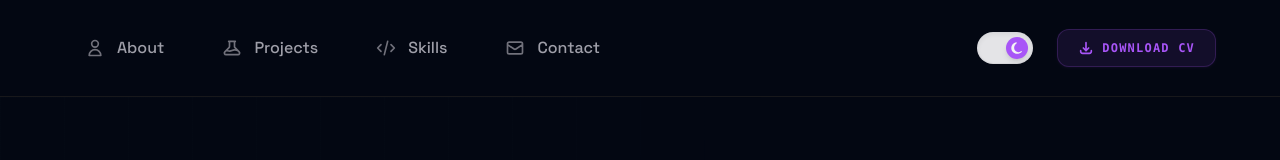
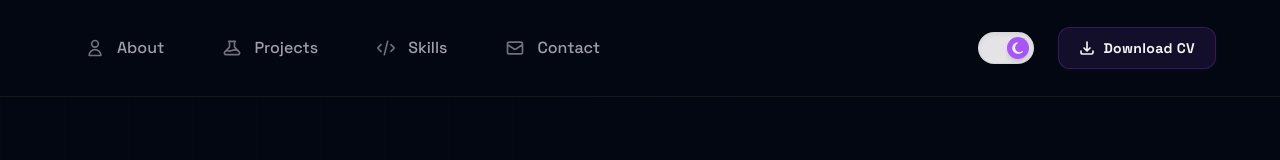
Before and after one commit to S-OLUCode/My-new-Portfolio, a React (Vite) app: page / in a window 1280 px wide. Shown: the top 160 px of the page. Built offline with nearby package versions, Linux system fonts and the light colour scheme.

Commit message:
integrated my cv

```diff
--- a/src/components/Nav.tsx
+++ b/src/components/Nav.tsx
@@ -102,8 +102,8 @@ export function Nav() {
           >
             <div
               className={`h-5.5 w-5.5 rounded-full flex items-center justify-center transition-all duration-300 shadow-md ${isDarkMode
-                  ? 'translate-x-6 bg-[var(--PortfolioPurple)] text-[var(--PortfoliohWhite)] shadow-[0_0_10px_rgba(147,51,234,0.6)]'
-                  : 'translate-x-0 bg-white text-[var(--PortfolioPurple)] shadow-[0_2px_6px_rgba(0,0,0,0.15)]'
+                ? 'translate-x-6 bg-[var(--PortfolioPurple)] text-[var(--PortfoliohWhite)] shadow-[0_0_10px_rgba(147,51,234,0.6)]'
+                : 'translate-x-0 bg-white text-[var(--PortfolioPurple)] shadow-[0_2px_6px_rgba(0,0,0,0.15)]'
                 }`}
             >
               {isDarkMode ? (
@@ -119,13 +119,15 @@ export function Nav() {
           </button>
 
           <a
-            href="#cv"
-            className="inline-flex items-center gap-2 px-5 py-2.5 rounded-xl bg-[var(--PortfolioPurple)]/10 border border-[var(--PortfolioPurple)]/20 text-[var(--PortfolioPurple)] text-sm font-bold tracking-wide hover:bg-[var(--PortfolioPurple)] hover:text-[var(--PortfoliohWhite)] transition-all duration-300 shadow-sm shadow-purple-500/5 hover:shadow-[0_0_20px_rgba(147,51,234,0.3)] active:scale-98 group"
+            href="/SayoCv.pdf"
+            download="Sayo_Ogunfunminiyi-Tayo_ResumeSayo.pdf"
+            className="inline-flex items-center justify-center gap-2 px-5 py-2.5 rounded-xl bg-[var(--PortfolioPurple)]/10 border border-[var(--PortfolioPurple)]/20 text-[var(--PortfoliohWhite)] text-sm font-bold tracking-wide hover:bg-[var(--PortfolioPurple)] transition-all duration-300 shadow-sm shadow-purple-500/5 hover:shadow-[0_0_20px_rgba(147,51,234,0.3)] active:scale-98 cursor-pointer"
           >
-            <svg className="w-4 h-4 transition-transform duration-300 group-hover:translate-y-0.5" fill="none" stroke="currentColor" strokeWidth="2.5" viewBox="0 0 24 24">
-              <path strokeLinecap="round" strokeLinejoin="round" d="M4 16v1a3 3 0 003 3h10a3 3 0 003-3v-1m-4-4l-4 4m0 0l-4-4m4 4V4" />
+            {/* Your existing download SVG icon goes here */}
+            <svg className="w-4 h-4" fill="none" stroke="currentColor" strokeWidth="2.5" viewBox="0 0 24 24">
+              <path strokeLinecap="round" strokeLinejoin="round" d="M3 16.5v2.25A2.25 2.25 0 005.25 21h13.5A2.25 2.25 0 0021 18.75V16.5M16.5 12L12 16.5m0 0L7.5 12m4.5 4.5V3" />
             </svg>
-            <span className="uppercase font-mono tracking-widest text-xs">Download CV</span>
+            <span>Download CV</span>
           </a>
         </div>
       </div>
```
Also changed, not shown: 1 other file (tests, documents, lock files or other folders).
